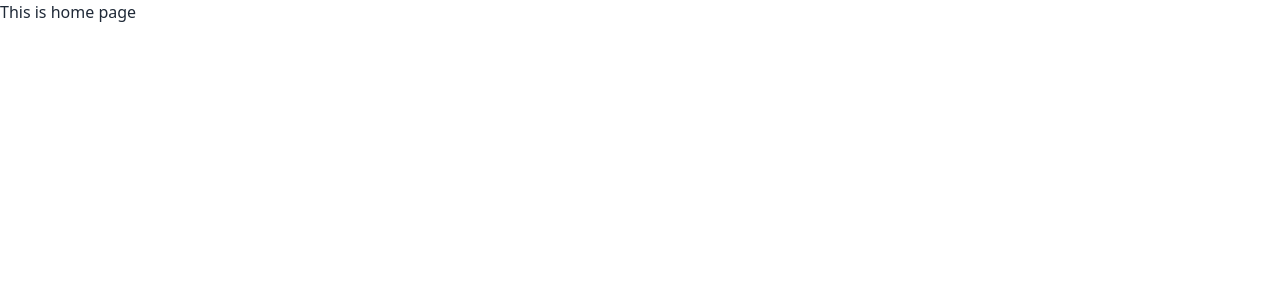
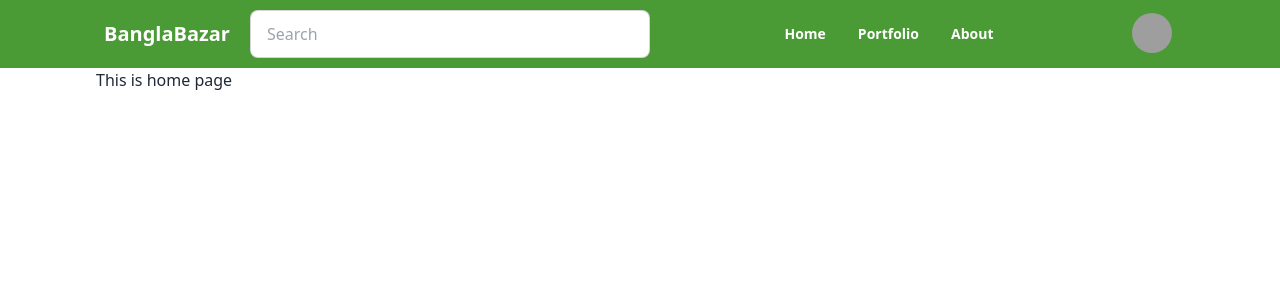
Before and after one commit to farukulWD/bangla-bazar-client, a React (Vite) app: page / in a window 1280 px wide. Shown: the top 300 px of the page. Built offline with nearby package versions, Linux system fonts and the light colour scheme; grey boxes are pictures that could not be loaded.

Commit message:
navbar design done

```diff
--- a/index.html
+++ b/index.html
@@ -2,7 +2,7 @@
 <html lang="en">
   <head>
     <meta charset="UTF-8" />
-    <link rel="icon" type="image/svg+xml+jpg" href="/logo.jpg" />
+    <link rel="icon" type="image/jpg" href="/logo.jpg" />
     <meta name="viewport" content="width=device-width, initial-scale=1.0" />
     <title>BanglaBazar</title>
   </head>
--- a/package.json
+++ b/package.json
@@ -14,7 +14,7 @@
     "match-sorter": "^6.3.1",
     "react": "^18.2.0",
     "react-dom": "^18.2.0",
-    "react-helmet": "^6.1.0",
+    "react-helmet-async": "^1.3.0",
     "react-router-dom": "^6.17.0",
     "sort-by": "^1.2.0"
   },
--- /dev/null
+++ b/src/Components/Shared/Navbar.jsx
@@ -0,0 +1,99 @@
+import React from "react";
+
+const Navbar = () => {
+  const menuItems = (
+    <>
+      <li>
+        <a className="hover:text-[#4a9b35] text-sm font-semibold hover:rounded-lg hover:bg-white transition-all delay-75">
+          Home
+        </a>
+      </li>
+      <li>
+        <a className="hover:text-[#4a9b35] text-sm font-semibold hover:rounded-lg hover:bg-white transition-all delay-75">
+          Portfolio
+        </a>
+      </li>
+      <li>
+        <a className="hover:text-[#4a9b35] text-sm font-semibold hover:rounded-lg hover:bg-white transition-all delay-75">
+          About
+        </a>
+      </li>
+    </>
+  );
+  return (
+    <div className="primaryBgColor ">
+      <div className="navbar my-container justify-between">
+        <div className="">
+          <a className="font-bold hidden md:block text-white text-xl mr-5 ">
+            BanglaBazar
+          </a>
+          <div className="dropdown md:hidden">
+            <label tabIndex={0} className="btn btn-ghost btn-circle">
+              <svg
+                xmlns="http://www.w3.org/2000/svg"
+                className="h-5 w-5"
+                fill="none"
+                viewBox="0 0 24 24"
+                stroke="currentColor"
+              >
+                <path
+                  strokeLinecap="round"
+                  strokeLinejoin="round"
+                  strokeWidth="2"
+                  d="M4 6h16M4 12h16M4 18h7"
+                />
+              </svg>
+            </label>
+            <ul
+              tabIndex={0}
+              className="menu menu-sm dropdown-content mt-3 z-[1] p-2 shadow primaryBgColor rounded-box w-52"
+            >
+              {menuItems}
+            </ul>
+          </div>
+          <div className="form-control">
+            <input
+              type="text"
+              placeholder="Search"
+              className="input input-bordered w-full md:w-[400px]"
+            />
+          </div>
+        </div>
+        <div className="hidden lg:block">
+          <ul className="menu menu-horizontal px-1 text-white">{menuItems}</ul>
+        </div>
+        <div className="gap-2">
+          <div className="dropdown dropdown-end">
+            <label tabIndex={0} className="btn btn-ghost btn-circle avatar">
+              <div className="w-10 rounded-full">
+                <img src="https://i.ibb.co/LYcSv6c/myPic.jpg" />
+              </div>
+            </label>
+            <ul
+              tabIndex={0}
+              className="mt-3 z-[1] p-2 shadow menu menu-sm dropdown-content primaryBgColor rounded-box w-52"
+            >
+              <li>
+                <a className="hover:text-[#4a9b35] text-sm font-semibold hover:rounded-lg hover:bg-white transition-all delay-75">
+                  Profile
+                </a>
+              </li>
+              <li>
+                <a className="hover:text-[#4a9b35] text-sm font-semibold hover:rounded-lg hover:bg-white transition-all delay-75">
+                  Settings
+                </a>
+              </li>
+              <li>
+                <a className="hover:text-[#4a9b35] text-sm font-semibold hover:rounded-lg hover:bg-white transition-all delay-75">
+                  Logout
+                </a>
+              </li>
+            </ul>
+          </div>
+        </div>
+      </div>
+    </div>
+  );
+};
+
+export default Navbar;
--- a/src/Layout/Main.jsx
+++ b/src/Layout/Main.jsx
@@ -1,9 +1,11 @@
 import React from "react";
 import Home from "../Pages/Home/Home";
+import Navbar from "../Components/Shared/Navbar";
 
 const Main = () => {
   return (
     <div>
+      <Navbar></Navbar>
       <Home></Home>
     </div>
   );
--- a/src/Pages/Home/Home.jsx
+++ b/src/Pages/Home/Home.jsx
@@ -1,14 +1,16 @@
 import React from "react";
-import { Helmet } from "react-helmet";
+import { Helmet, HelmetProvider } from "react-helmet-async";
 
 const Home = () => {
   return (
-    <div>
-      <Helmet>
-        <title>Home</title>
-      </Helmet>
-      This is home page
-    </div>
+    <HelmetProvider>
+      <div className="my-container">
+        <Helmet>
+          <title>Home</title>
+        </Helmet>
+        This is home page
+      </div>
+    </HelmetProvider>
   );
 };
 
--- a/src/index.css
+++ b/src/index.css
@@ -1,3 +1,13 @@
 @tailwind base;
 @tailwind components;
 @tailwind utilities;
+
+
+.primaryBgColor{
+    @apply bg-[#4a9b35]
+}
+
+
+.my-container {
+    @apply lg:w-[85%] w-[90%] mx-auto;
+  }
--- a/src/main.jsx
+++ b/src/main.jsx
@@ -1,6 +1,5 @@
 import React from "react";
 import ReactDOM from "react-dom/client";
-
 import "./index.css";
 import Main from "./Layout/Main";
 
```
Also changed, not shown: 1 other file (tests, documents, lock files or other folders).
